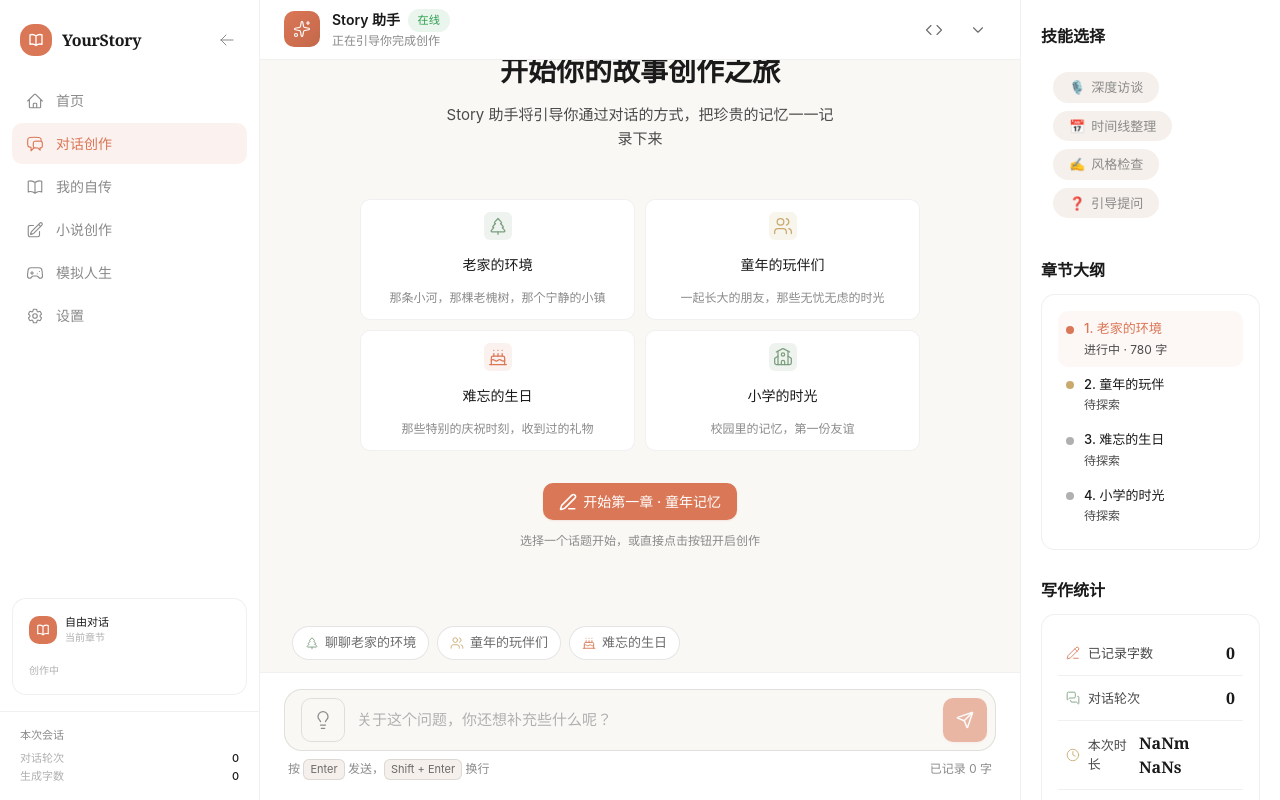
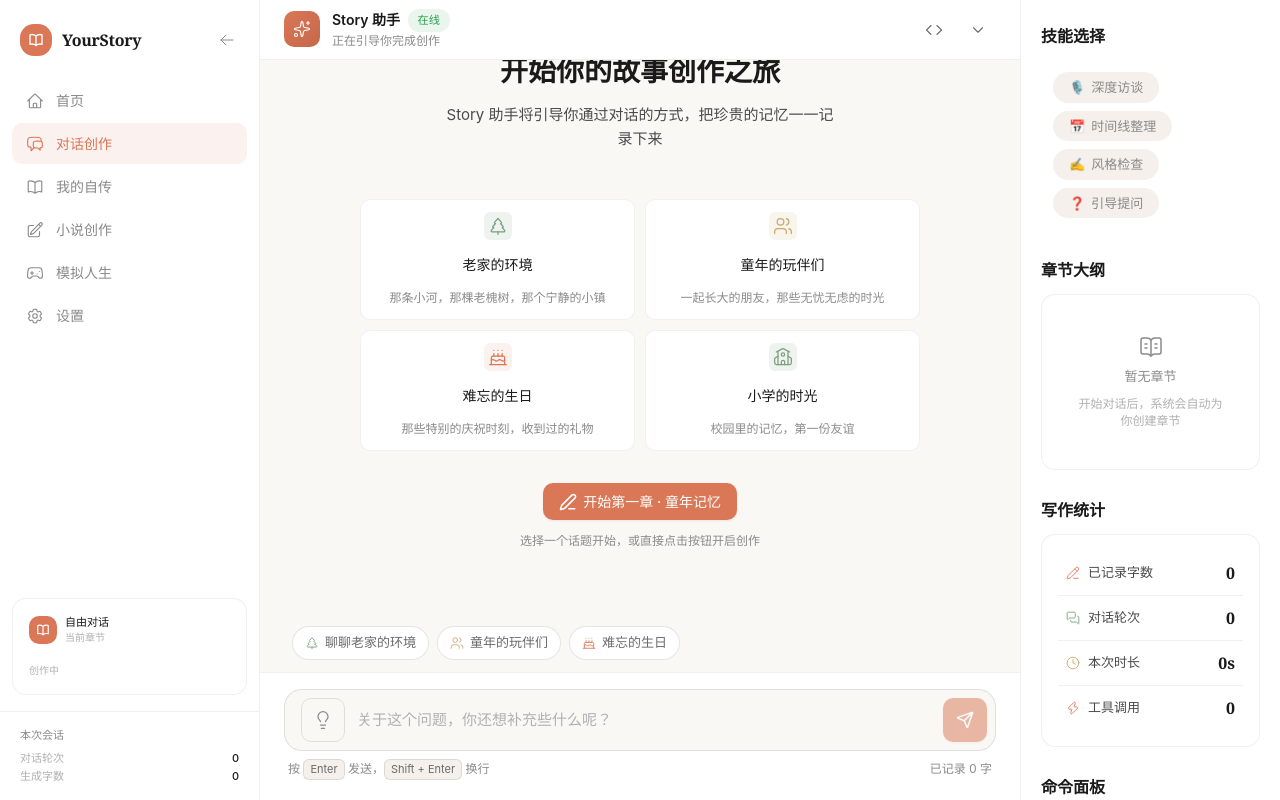
Before and after one commit to youlinself/YourStory2, a React (Vite) app: page /dialogue in a window 1280 px wide. Built offline with nearby package versions, Linux system fonts and the light colour scheme.

Commit message:
对话创作部分UI问题调整

```diff
--- a/src/components/dialogue/CommandPanel.tsx
+++ b/src/components/dialogue/CommandPanel.tsx
@@ -1,34 +1,50 @@
 import { useState } from 'react'
 import { useAgentStore } from '@/stores/agentStore'
+import type { AutobiographySession } from '@/agent/session/types'
 
 interface Command {
   name: string
   description: string
-  execute: () => Promise<string>
+  execute: (context: CommandContext) => Promise<string>
 }
 
-export function CommandPanel() {
+interface CommandContext {
+  session: AutobiographySession | null
+  executeTool: (toolName: string, args: any) => Promise<any>
+}
+
+interface CommandPanelProps {
+  session: AutobiographySession | null
+}
+
+export function CommandPanel({ session }: CommandPanelProps) {
   const [isOpen, setIsOpen] = useState(false)
   const [commandInput, setCommandInput] = useState('')
   const [output, setOutput] = useState<string | null>(null)
 
   const { executeTool } = useAgentStore()
 
+  const context: CommandContext = { session, executeTool }
+
   const commands: Command[] = [
     {
       name: '/timeline',
       description: '分析时间线',
-      execute: async () => {
-        const result = await executeTool('timeline_analyze', { chapters: [] })
+      execute: async (ctx) => {
+        const chapters = ctx.session?.context?.existingContent
+          ? [ctx.session.context.existingContent]
+          : []
+        const result = await ctx.executeTool('timeline_analyze', { chapters })
         return JSON.stringify(result.data, null, 2)
       }
     },
     {
       name: '/style',
       description: '检查写作风格',
-      execute: async () => {
-        const result = await executeTool('check_consistency', {
-          currentChapter: '',
+      execute: async (ctx) => {
+        const currentChapter = ctx.session?.context?.existingContent?.content || ''
+        const result = await ctx.executeTool('check_consistency', {
+          currentChapter,
           checkItems: ['person', 'tense', 'tone']
         })
         return JSON.stringify(result.data, null, 2)
@@ -37,9 +53,10 @@ export function CommandPanel() {
     {
       name: '/questions',
       description: '生成引导问题',
-      execute: async () => {
-        const result = await executeTool('generate_questions', {
-          chapterContent: '',
+      execute: async (ctx) => {
+        const chapterContent = ctx.session?.context?.existingContent?.content || ''
+        const result = await ctx.executeTool('generate_questions', {
+          chapterContent,
           count: 5
         })
         return JSON.stringify(result.data, null, 2)
@@ -48,8 +65,12 @@ export function CommandPanel() {
     {
       name: '/compact',
       description: '压缩上下文',
-      execute: async () => {
-        return '上下文已压缩'
+      execute: async (ctx) => {
+        const historyLength = ctx.session?.history?.length || 0
+        if (historyLength === 0) {
+          return '暂无对话历史可压缩'
+        }
+        return `上下文已压缩（保留最近对话，清理了 ${Math.floor(historyLength / 2)} 条早期消息）`
       }
     }
   ]
@@ -67,7 +88,7 @@ export function CommandPanel() {
 
     setOutput('执行中...')
     try {
-      const result = await command.execute()
+      const result = await command.execute(context)
       setOutput(result)
     } catch (error) {
       setOutput(`执行失败: ${error instanceof Error ? error.message : '未知错误'}`)
--- a/src/hooks/useChatScroll.ts
+++ b/src/hooks/useChatScroll.ts
@@ -106,17 +106,23 @@ export function useChatScroll<T extends { id: string }>(items: T[]) {
  * 参考 deepseek-harness 的 TurnStatus 组件
  */
 export function useRunTimer(startTime: number | null) {
-  const anchor = startTime ?? Date.now();
-  const [elapsedMs, setElapsedMs] = useState(() => Math.max(0, Date.now() - anchor));
+  const [elapsedMs, setElapsedMs] = useState(0);
 
   useEffect(() => {
+    if (startTime === null) {
+      setElapsedMs(0);
+      return;
+    }
+
+    const anchor = startTime;
     const tick = () => setElapsedMs(Math.max(0, Date.now() - anchor));
     tick();
     const id = setInterval(tick, 1000);
     return () => clearInterval(id);
-  }, [anchor]);
+  }, [startTime]);
 
   const formatDuration = (ms: number): string => {
+    if (!ms || ms <= 0) return '0s';
     const seconds = Math.floor(ms / 1000);
     if (seconds < 60) return `${seconds}s`;
     const minutes = Math.floor(seconds / 60);
--- a/src/pages/DialogueAgent/index.tsx
+++ b/src/pages/DialogueAgent/index.tsx
@@ -77,6 +77,7 @@ const DialogueAgent: React.FC = () => {
 
   const {
     autobiography,
+    isLoading: isAutobiographyLoading,
     load: loadAutobiography,
     createChapter,
     updateChapterDraft,
@@ -103,17 +104,13 @@ const DialogueAgent: React.FC = () => {
     { icon: School, label: '小学的时光', color: 'sage', description: '校园里的记忆，第一份友谊' },
   ];
 
-  const outlineItems = autobiography?.chapters?.map((ch, index) => ({
+  const outlineItems = autobiography?.chapters?.map((ch) => ({
+    id: ch.id,
     title: ch.title,
-    status: ch.status === 'completed' ? '已完成' : ch.status === 'in_progress' ? '进行中' : '待探索',
+    status: ch.status === 'completed' ? '已完成' : ch.status === 'in_progress' ? '进行中' : ch.status === 'draft' ? '草稿' : '待探索',
     words: ch.content?.length || 0,
     color: ch.status === 'completed' ? 'sage' : ch.status === 'in_progress' ? 'brand' : 'muted',
-  })) || [
-    { title: '老家的环境', status: '进行中', words: 780, color: 'brand' },
-    { title: '童年的玩伴', status: '待探索', words: 0, color: 'gold' },
-    { title: '难忘的生日', status: '待探索', words: 0, color: 'muted' },
-    { title: '小学的时光', status: '待探索', words: 0, color: 'muted' },
-  ];
+  })) || [];
 
   const suggestionChips = [
     { color: 'sage', text: '聊聊老家的环境', icon: TreePine },
@@ -416,9 +413,21 @@ const DialogueAgent: React.FC = () => {
           <section className="panel-section">
             <h3 className="panel-section-title">章节大纲</h3>
             <div className="card">
-              {outlineItems.map((item, index) => (
+              {isAutobiographyLoading ? (
+                <div className="outline-loading">
+                  <div className="loading-spinner" />
+                  <span>加载中...</span>
+                </div>
+              ) : outlineItems.length === 0 ? (
+                <div className="outline-empty">
+                  <BookOpenText size={24} strokeWidth={1.5} className="text-muted" />
+                  <p>暂无章节</p>
+                  <p className="text-muted text-sm">开始对话后，系统会自动为你创建章节</p>
+                </div>
+              ) : (
+                outlineItems.map((item, index) => (
                   <div
-                  key={index}
+                    key={item.id || index}
                     className={`outline-item ${item.status === '进行中' ? 'outline-item-active' : ''}`}
                   >
                     <div className={`timeline-dot bg-${item.color}`} />
@@ -431,7 +440,8 @@ const DialogueAgent: React.FC = () => {
                       </p>
                     </div>
                   </div>
-              ))}
+                ))
+              )}
             </div>
           </section>
 
@@ -459,7 +469,7 @@ const DialogueAgent: React.FC = () => {
                   <Clock size={14} strokeWidth={1.5} className="text-gold" />
                   <span>本次时长</span>
                 </div>
-                <span className="stat-value tabular-nums">{formatDuration()}</span>
+                <span className="stat-value tabular-nums">{formatDuration(elapsedMs)}</span>
               </div>
               <div className="stat-row">
                 <div className="stat-label-with-icon">
@@ -473,7 +483,7 @@ const DialogueAgent: React.FC = () => {
 
           <section className="panel-section">
             <h3 className="panel-section-title">命令面板</h3>
-            <CommandPanel />
+            <CommandPanel session={currentSession} />
           </section>
 
           {showDebugPanel && (
--- a/src/stores/autobiographyStore.ts
+++ b/src/stores/autobiographyStore.ts
@@ -5,6 +5,7 @@ import type { Autobiography, Chapter } from '../types';
 
 interface AutobiographyState {
   autobiography: Autobiography | null;
+  isLoading: boolean;
 
   // Actions
   load: () => Promise<void>;
@@ -23,8 +24,10 @@ const STORAGE_KEY = 'autobiography';
 
 const useAutobiographyStore = create<AutobiographyState>((set, get) => ({
   autobiography: null,
+  isLoading: false,
 
   load: async () => {
+    set({ isLoading: true });
     try {
       const data = await storageService.loadData<Autobiography>(STORAGE_KEY);
       if (data) {
@@ -35,10 +38,13 @@ const useAutobiographyStore = create<AutobiographyState>((set, get) => ({
           status: ch.status ?? (ch.content ? 'completed' : 'empty'),
           timeRange: ch.timeRange ?? '',
         }));
-        set({ autobiography: { ...data, chapters } });
+        set({ autobiography: { ...data, chapters }, isLoading: false });
+      } else {
+        set({ isLoading: false });
       }
     } catch (error) {
       console.error('加载自传失败:', error);
+      set({ isLoading: false });
     }
   },
 
--- a/src/styles/dialogue.css
+++ b/src/styles/dialogue.css
@@ -900,6 +900,37 @@
   margin-top: 2px;
 }
 
+/* Outline Loading & Empty States */
+.outline-loading {
+  display: flex;
+  align-items: center;
+  justify-content: center;
+  gap: 8px;
+  padding: 24px 16px;
+  color: var(--color-ink-muted);
+  font-size: 13px;
+}
+
+.outline-empty {
+  display: flex;
+  flex-direction: column;
+  align-items: center;
+  justify-content: center;
+  padding: 24px 16px;
+  text-align: center;
+  color: var(--color-ink-muted);
+}
+
+.outline-empty p {
+  margin-top: 8px;
+  font-size: 13px;
+}
+
+.outline-empty .text-sm {
+  font-size: 12px;
+  color: var(--color-ink-faint);
+}
+
 /* Stat with Icon */
 .stat-label-with-icon {
   display: flex;
```
Lines whose indentation alone changed are shown as unchanged.
